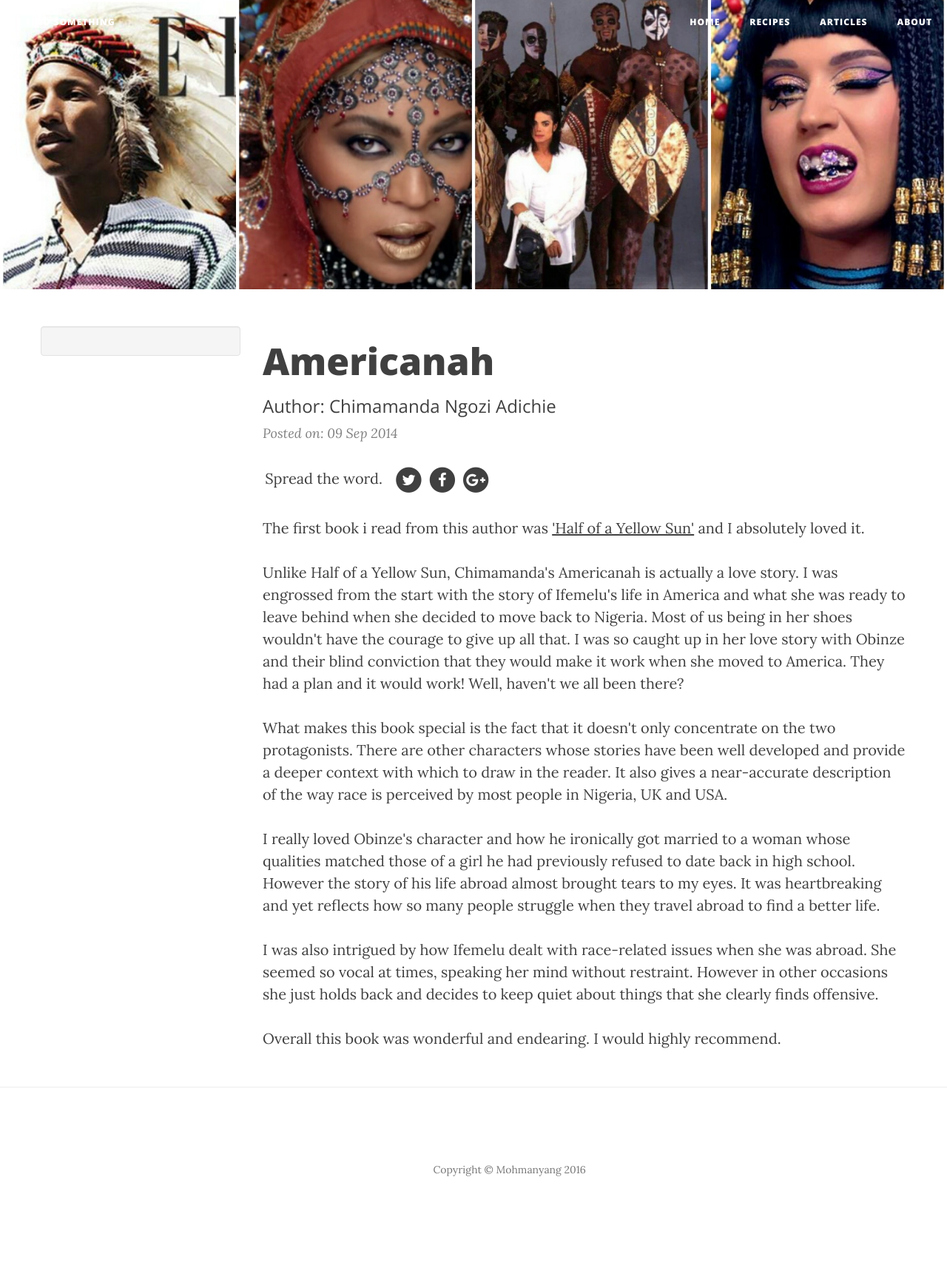
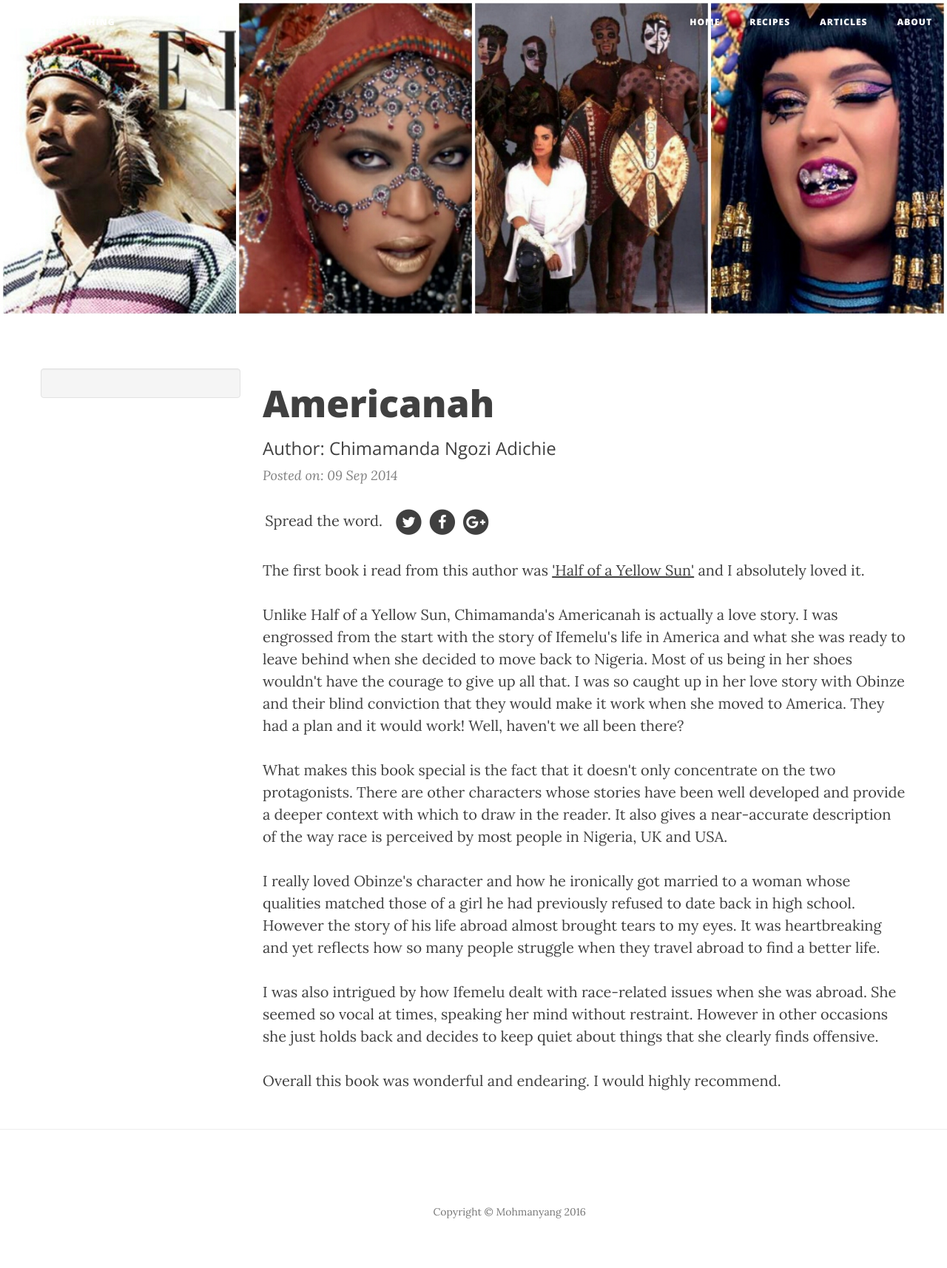
Before and after one commit to LaVillaine/LaVillaine.github.io, a Jekyll site: the page built from _posts/1900-01-01-Americanah.html, in a window 1280 px wide. Shown: the whole page at 74% size. Built offline with Jekyll 4.4.1, drawn with Linux system fonts in a browser that asks for light colours; nearby versions of some CDN libraries; comment, search, counter and statistics services are not loaded; before the commit the page ends 1657 px from its top, so only the background shows below that.

Commit message:
recipe picture

```diff
--- a/_includes/post-header.html
+++ b/_includes/post-header.html
@@ -1,8 +1,8 @@
 <!-- Post Header -->
     <!-- Set your background image for this header on the line below. -->
-	<!--header>
-		<img style="max-width:100%;max-height:100%" src="{% if page.image %}{{site.url}}{{page.image}}{% else %}{{site.url}}/img/default-bg.jpg{% endif %}"-->
-    <header class="intro-header" style="background-image: url('{% if page.image %}{{site.url}}{{page.image}}{% else %}{{site.url}}/img/default-bg.jpg{% endif %}')">
+	<header>
+		<img style="max-width:100%;max-height:100%" src="{% if page.image %}{{site.url}}{{page.image}}{% else %}{{site.url}}/img/default-bg.jpg{% endif %}">
+    <!--header class="intro-header" style="background-image: url('{% if page.image %}{{site.url}}{{page.image}}{% else %}{{site.url}}/img/default-bg.jpg{% endif %}')"-->
 		<div class="container">
             <div class="row">
                 <div class="col-lg-8 col-lg-offset-2 col-md-10 col-md-offset-1">
```
